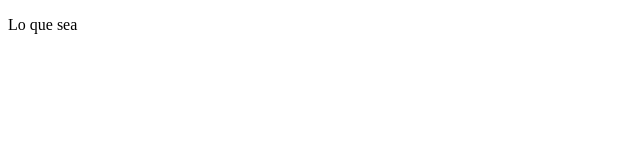
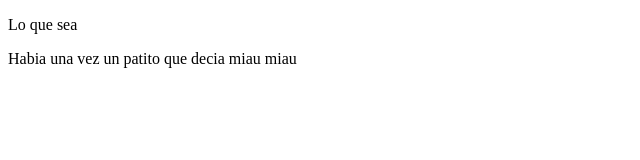
Before and after one commit to demonassit/4SIS1A2024SIAppatApmatNombre, a plain HTML site: page Eduardo.html in a window 1280 px wide. Shown: the whole page, without its empty margins (0-640 px from the left). Drawn offline with Linux system fonts and the light colour scheme.

Commit message:
Un patito

```diff
--- a/Eduardo.html
+++ b/Eduardo.html
@@ -7,5 +7,8 @@
 </head>
 <body>
     <p> Lo que sea </p>
+    <div>
+        <p>Habia una vez un patito que decia miau miau</p>
+    </div>
 </body>
 </html>
```
